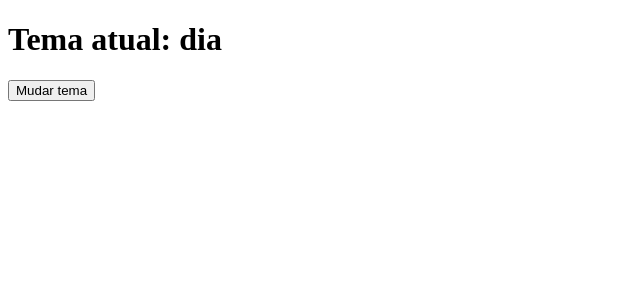
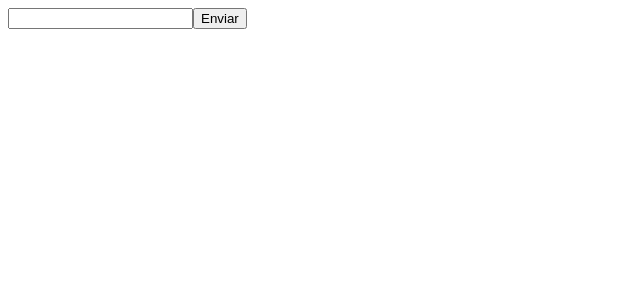
Before and after one commit to andressatomiozzo/react, a React (Vite) app in the folder exercises/: page / in a window 1280 px wide. Shown: the top 300 px of the page, without its empty margins (0-640 px from the left). Built offline with nearby package versions, Linux system fonts and the light colour scheme.

Commit message:
Exercícios - React Hooks - 215 -  login - uso de createContext e useContext - variável global

```diff
--- a/exercises/src/main.jsx
+++ b/exercises/src/main.jsx
@@ -1,10 +1,10 @@
 import { StrictMode } from "react";
 import { createRoot } from "react-dom/client";
 import "./index.css";
-import App214 from "./pages/214-Tema_gobal/App214";
+import App215 from "./pages/215-usuario_logado/App215";
 
 createRoot(document.getElementById("root")).render(
   <StrictMode>
-    <App214 />
+    <App215 />
   </StrictMode>,
 );
--- a/exercises/src/pages/214-Tema_gobal/App214.jsx
+++ b/exercises/src/pages/214-Tema_gobal/App214.jsx
@@ -4,7 +4,7 @@ import { TemaProvider } from "./temaContext";
 const App214 = () => {
 
   return (
-    <TemaProvider>
+    <TemaProvider> //QUalquer componente aqui dentro consegue acessar as variáveis descritas no TemaProvider
       <Componente />
     </TemaProvider>
   );
--- /dev/null
+++ b/exercises/src/pages/215-usuario_logado/App215.jsx
@@ -0,0 +1,16 @@
+import Componente from "./Componente";
+import Form from "./Form";
+import { UserProvider } from "./UserContext";
+
+const App215 = () => {
+  return (
+    <div>
+      <UserProvider>
+        <Form />
+        <Componente />
+      </UserProvider>
+    </div>
+  );
+};
+
+export default App215;
--- /dev/null
+++ b/exercises/src/pages/215-usuario_logado/Componente.jsx
@@ -0,0 +1,10 @@
+import React from "react";
+import { UserContext } from "./UserContext";
+
+const Componente = () => {
+  const { user } = React.useContext(UserContext);
+
+  return <div>{user && <p>Componente: {user}</p>}</div>;
+};
+
+export default Componente;
--- /dev/null
+++ b/exercises/src/pages/215-usuario_logado/Form.jsx
@@ -0,0 +1,19 @@
+import React from "react";
+import { UserContext } from "./UserContext";
+
+const Form = () => {
+  const [input, setInput] = React.useState("");
+  const { setUser } = React.useContext(UserContext);
+
+  const handleClick = () => {
+    setUser(input);
+  };
+  return (
+    <div>
+      <input id="nome" value={input} onChange={({ target }) => setInput(target.value)} />
+      <button onClick={handleClick}>Enviar</button>
+    </div>
+  );
+};
+
+export default Form;
--- /dev/null
+++ b/exercises/src/pages/215-usuario_logado/UserContext.jsx
@@ -0,0 +1,9 @@
+import React from "react";
+
+export const UserContext = React.createContext();
+
+export const UserProvider = ({ children }) => {
+  const [user, setUser] = React.useState("");
+
+  return <UserContext value={{ user, setUser }}>{children}</UserContext>;
+};
```
Also changed, not shown: 1 other file (tests, documents, lock files or other folders).
